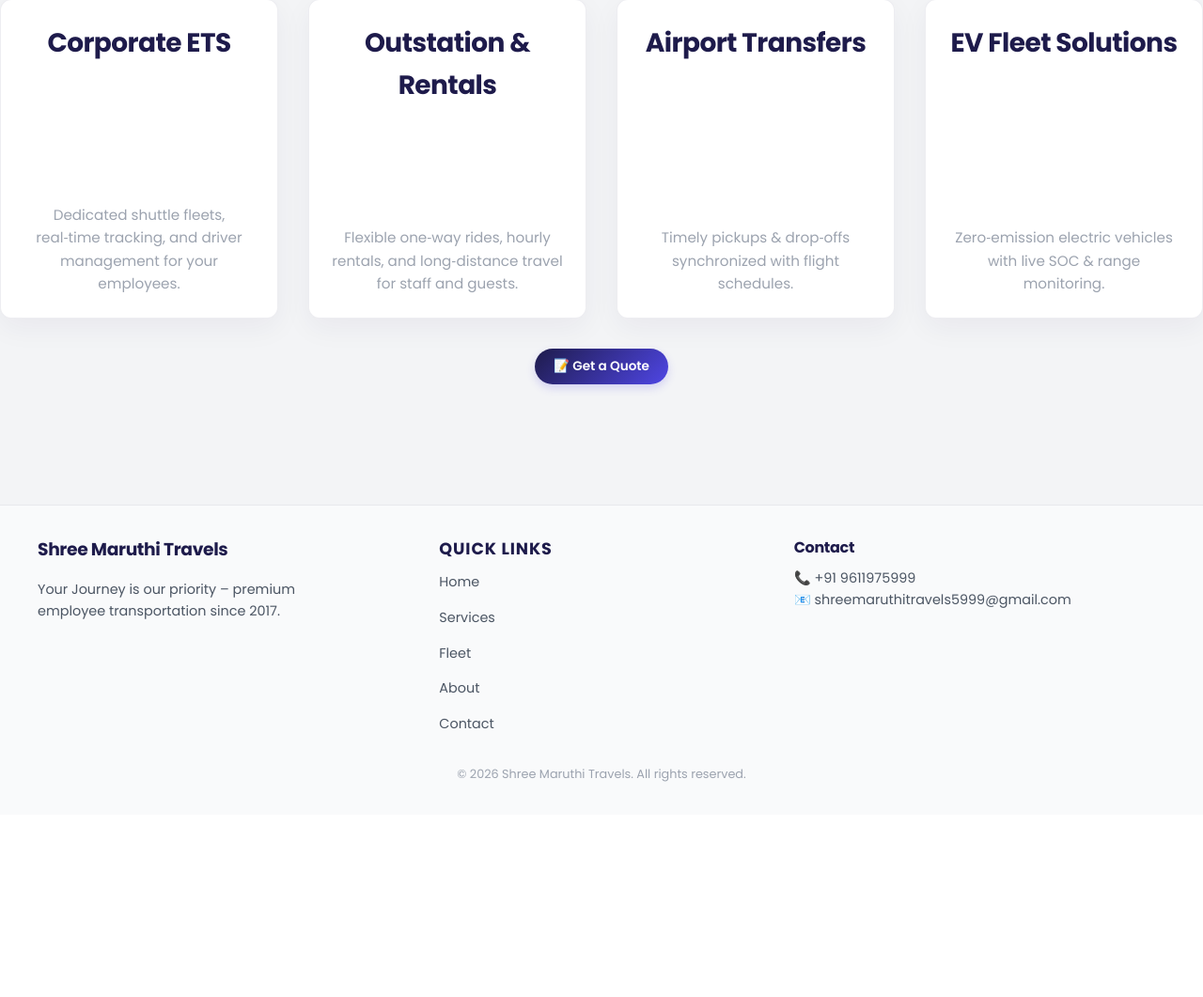
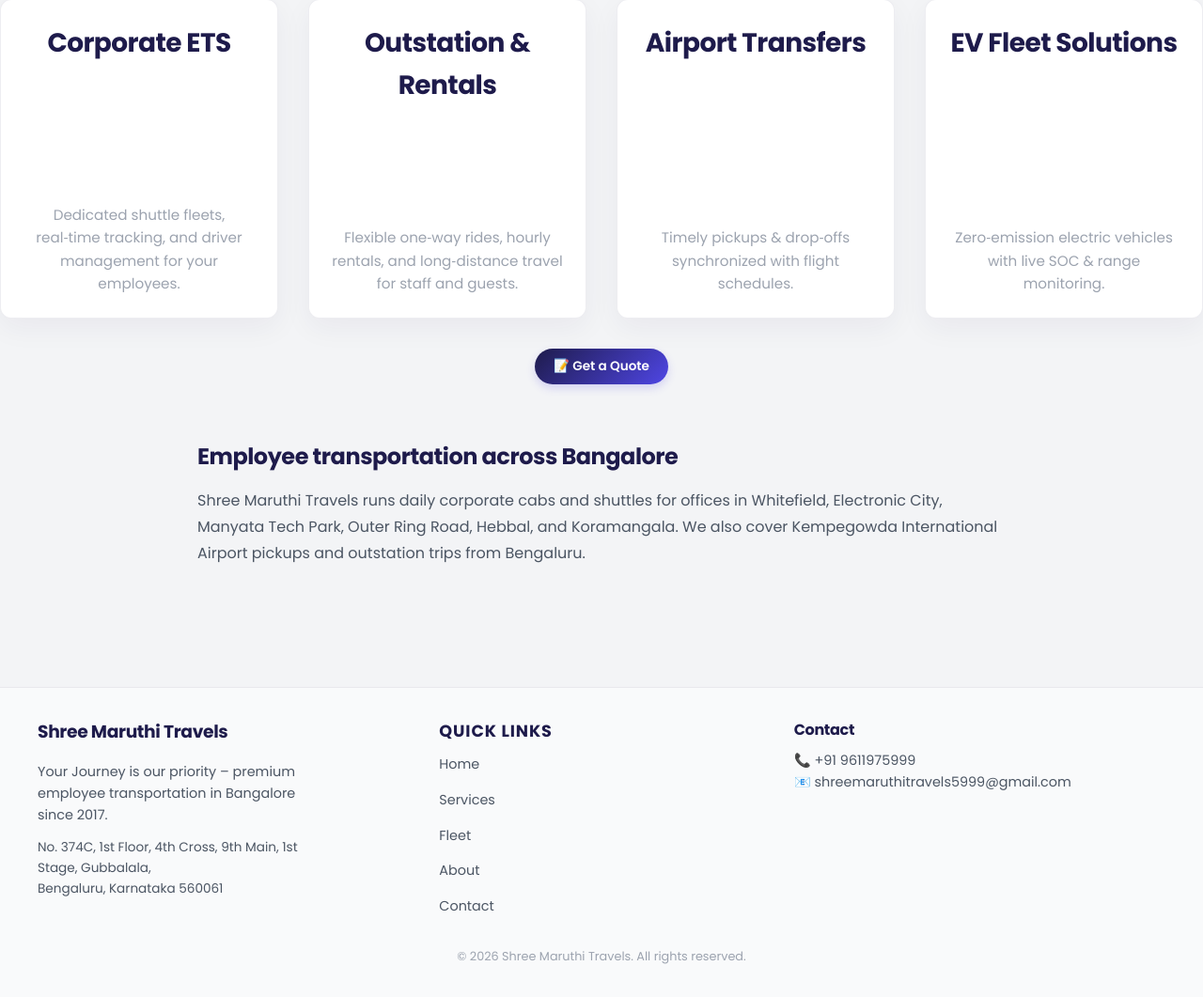
Before and after one commit to abhishekgowdasmt-ai/smt-invoice-generator, a Flask app: page /services in a window 1280 px wide. Shown: the part 329-1390 px from the top of the page at 94% size. Before the commit the page ends 1161 px from the top, so only its background shows below. Run offline with Flask 3, Linux system fonts and the light colour scheme.

Commit message:
Add local SEO tags, sitemap, and robots so Google can index the public site.

```diff
--- a/shree-maruthi-travels-main/shree-maruthi-travels-main/backend/app.py
+++ b/shree-maruthi-travels-main/shree-maruthi-travels-main/backend/app.py
@@ -44,7 +44,10 @@ app = Flask(
 )
 @app.context_processor
 def inject_now():
-    return {'now': datetime.utcnow}
+    return {
+        'now': datetime.utcnow,
+        'site_url': os.environ.get('PUBLIC_SITE_URL') or 'https://www.shreemaruthitravels.com',
+    }
 
 
 # Admin passcode for local authorization
@@ -457,6 +460,36 @@ def contact():
     return render_template('contact.html')
 
 
+@app.route('/robots.txt')
+def robots_txt():
+    body = (
+        'User-agent: *\n'
+        'Allow: /\n'
+        'Disallow: /admin\n'
+        'Disallow: /api/\n'
+        '\n'
+        'Sitemap: https://www.shreemaruthitravels.com/sitemap.xml\n'
+    )
+    return Response(body, mimetype='text/plain')
+
+
+@app.route('/sitemap.xml')
+def sitemap_xml():
+    base = os.environ.get('PUBLIC_SITE_URL') or 'https://www.shreemaruthitravels.com'
+    pages = ['/', '/services', '/fleet', '/about', '/contact']
+    urls = ''.join(
+        f'<url><loc>{base}{path}</loc><changefreq>weekly</changefreq></url>'
+        for path in pages
+    )
+    xml = (
+        '<?xml version="1.0" encoding="UTF-8"?>'
+        '<urlset xmlns="http://www.sitemaps.org/schemas/sitemap/0.9">'
+        f'{urls}'
+        '</urlset>'
+    )
+    return Response(xml, mimetype='application/xml')
+
+
 @app.route('/api/places-autocomplete', methods=['GET'])
 def places_autocomplete():
     import urllib.request
--- a/shree-maruthi-travels-main/shree-maruthi-travels-main/frontend/templates/about.html
+++ b/shree-maruthi-travels-main/shree-maruthi-travels-main/frontend/templates/about.html
@@ -3,7 +3,10 @@
 <head>
     <meta charset="UTF-8">
     <meta name="viewport" content="width=device-width, initial-scale=1.0">
-    <title>About | Shree Maruthi Travels</title>
+    {% set seo_title = 'About Shree Maruthi Travels | ETS Operator in Bangalore since 2017' %}
+    {% set seo_description = 'Shree Maruthi Travels is a Bangalore employee transportation operator founded in 2017. GPS-tracked fleet, verified drivers, and corporate ETS for MNCs.' %}
+    {% set seo_path = '/about' %}
+    {% include 'seo.html' %}
     <link rel="stylesheet" href="{{ url_for('static', filename='css/styles.css') }}">
 </head>
 <body>
--- a/shree-maruthi-travels-main/shree-maruthi-travels-main/frontend/templates/admin.html
+++ b/shree-maruthi-travels-main/shree-maruthi-travels-main/frontend/templates/admin.html
@@ -4,6 +4,7 @@
     <meta charset="UTF-8">
     <meta name="viewport" content="width=device-width, initial-scale=1.0">
     <title>SMT Supervisor Portal | Shree Maruthi Travels</title>
+    <meta name="robots" content="noindex,nofollow">
     <link rel="stylesheet" href="{{ url_for('static', filename='css/styles.css') }}">
 </head>
 <body style="background-color: var(--bg-main);">
--- a/shree-maruthi-travels-main/shree-maruthi-travels-main/frontend/templates/admin_trips.html
+++ b/shree-maruthi-travels-main/shree-maruthi-travels-main/frontend/templates/admin_trips.html
@@ -4,6 +4,7 @@
     <meta charset="UTF-8">
     <meta name="viewport" content="width=device-width, initial-scale=1.0">
     <title>Trip Sheet Generator | SMT Portal</title>
+    <meta name="robots" content="noindex,nofollow">
     <link rel="stylesheet" href="{{ url_for('static', filename='css/styles.css') }}">
 </head>
 <body style="background-color: var(--bg-main); min-height: 100vh;">
--- a/shree-maruthi-travels-main/shree-maruthi-travels-main/frontend/templates/contact.html
+++ b/shree-maruthi-travels-main/shree-maruthi-travels-main/frontend/templates/contact.html
@@ -3,8 +3,10 @@
 <head>
     <meta charset="UTF-8" />
     <meta name="viewport" content="width=device-width, initial-scale=1.0" />
-    <title>Contact Us | Shree Maruthi Travels</title>
-    <meta name="description" content="Get in touch with Shree Maruthi Travels for corporate ETS, outstation bookings, and airport taxi services in Bangalore.">
+    {% set seo_title = 'Contact Shree Maruthi Travels | Gubbalala, Bangalore 560061' %}
+    {% set seo_description = 'Call +91 9611975999 or visit Shree Maruthi Travels in Gubbalala, Bangalore for corporate ETS quotes, airport cabs, and outstation bookings.' %}
+    {% set seo_path = '/contact' %}
+    {% include 'seo.html' %}
     <link rel="stylesheet" href="{{ url_for('static', filename='css/styles.css') }}" />
 </head>
 <body>
--- a/shree-maruthi-travels-main/shree-maruthi-travels-main/frontend/templates/dispatch_offline.html
+++ b/shree-maruthi-travels-main/shree-maruthi-travels-main/frontend/templates/dispatch_offline.html
@@ -4,6 +4,7 @@
     <meta charset="UTF-8">
     <meta name="viewport" content="width=device-width, initial-scale=1.0">
     <title>RAC Dispatch | SMT Portal</title>
+    <meta name="robots" content="noindex,nofollow">
     <link rel="stylesheet" href="{{ url_for('static', filename='css/styles.css') }}">
 </head>
 <body style="background-color: var(--bg-main); min-height: 100vh;">
--- a/shree-maruthi-travels-main/shree-maruthi-travels-main/frontend/templates/fleet.html
+++ b/shree-maruthi-travels-main/shree-maruthi-travels-main/frontend/templates/fleet.html
@@ -3,8 +3,10 @@
 <head>
     <meta charset="UTF-8" />
     <meta name="viewport" content="width=device-width, initial-scale=1.0" />
-    <title>Our Fleet - Shree Maruthi Travels</title>
-    <meta name="description" content="Explore the corporate fleet options offered by Shree Maruthi Travels, including electric and premium vehicles.">
+    {% set seo_title = 'Corporate Cab Fleet in Bangalore | Sedan, SUV & EV | SMT' %}
+    {% set seo_description = 'See Shree Maruthi Travels fleet options in Bangalore: sedan, SUV, tempo traveller, and electric vehicles for employee commute and corporate hire.' %}
+    {% set seo_path = '/fleet' %}
+    {% include 'seo.html' %}
     <link rel="stylesheet" href="{{ url_for('static', filename='css/styles.css') }}" />
 </head>
 <body>
--- a/shree-maruthi-travels-main/shree-maruthi-travels-main/frontend/templates/footer.html
+++ b/shree-maruthi-travels-main/shree-maruthi-travels-main/frontend/templates/footer.html
@@ -3,7 +3,11 @@
   <div class="footer-container" style="max-width: 1200px; margin: 0 auto; display: flex; flex-wrap: wrap; justify-content: space-between; gap: 2rem;">
     <div class="footer-brand" style="flex: 1 1 250px;">
       <h3 style="color: var(--primary); margin-bottom: 0.5rem;">Shree Maruthi Travels</h3>
-      <p style="font-size: 0.9rem; color: var(--text-secondary);">Your Journey is our priority – premium employee transportation since 2017.</p>
+      <p style="font-size: 0.9rem; color: var(--text-secondary);">Your Journey is our priority – premium employee transportation in Bangalore since 2017.</p>
+      <p style="font-size: 0.85rem; color: var(--text-secondary); margin-top: 0.75rem;">
+        No. 374C, 1st Floor, 4th Cross, 9th Main, 1st Stage, Gubbalala,<br/>
+        Bengaluru, Karnataka 560061
+      </p>
     </div>
     <div class="footer-links" style="flex: 1 1 200px;">
       <h4 style="margin-bottom: 0.5rem; color: var(--primary);">Quick Links</h4>
--- a/shree-maruthi-travels-main/shree-maruthi-travels-main/frontend/templates/header.html
+++ b/shree-maruthi-travels-main/shree-maruthi-travels-main/frontend/templates/header.html
@@ -14,7 +14,7 @@
         <li><a href="/about" class="nav-link-page">About Us</a></li>
         <li><a href="/#ev-sustainability" class="nav-link-page">EV Mobility</a></li>
         <li><a href="/contact" class="nav-link-page">Contact</a></li>
-        <li><a href="/admin" class="admin-login-btn" title="Admin Portal Login">🔒 Admin</a></li>
+        <li><a href="/admin" class="admin-login-btn" rel="nofollow" title="Admin Portal Login">🔒 Admin</a></li>
       </ul>
     </nav>
   </div>
--- /dev/null
+++ b/shree-maruthi-travels-main/shree-maruthi-travels-main/frontend/templates/seo.html
@@ -0,0 +1,52 @@
+{% set site_url = site_url|default('https://www.shreemaruthitravels.com') %}
+{% set seo_title = seo_title|default('Shree Maruthi Travels | Employee Transportation Bangalore') %}
+{% set seo_description = seo_description|default('Shree Maruthi Travels (SMT) provides corporate employee transportation, airport cabs, outstation rentals, and EV fleet services in Bangalore since 2017.') %}
+{% set seo_path = seo_path|default('/') %}
+<title>{{ seo_title }}</title>
+<meta name="description" content="{{ seo_description }}">
+<meta name="robots" content="index,follow,max-image-preview:large">
+<link rel="canonical" href="{{ site_url }}{{ seo_path }}">
+<meta property="og:type" content="website">
+<meta property="og:locale" content="en_IN">
+<meta property="og:site_name" content="Shree Maruthi Travels">
+<meta property="og:title" content="{{ seo_title }}">
+<meta property="og:description" content="{{ seo_description }}">
+<meta property="og:url" content="{{ site_url }}{{ seo_path }}">
+<meta property="og:image" content="{{ site_url }}{{ url_for('static', filename='images/logo.png') }}">
+<meta name="twitter:card" content="summary">
+<meta name="twitter:title" content="{{ seo_title }}">
+<meta name="twitter:description" content="{{ seo_description }}">
+<script type="application/ld+json">
+{
+  "@context": "https://schema.org",
+  "@type": "TaxiService",
+  "name": "Shree Maruthi Travels",
+  "alternateName": ["SMT", "Shree Maruthi Travels Bangalore"],
+  "url": "{{ site_url }}/",
+  "logo": "{{ site_url }}{{ url_for('static', filename='images/logo.png') }}",
+  "image": "{{ site_url }}{{ url_for('static', filename='images/logo.png') }}",
+  "telephone": "+919611975999",
+  "email": "shreemaruthitravels5999@gmail.com",
+  "priceRange": "₹₹",
+  "foundingDate": "2017",
+  "areaServed": {
+    "@type": "City",
+    "name": "Bengaluru"
+  },
+  "address": {
+    "@type": "PostalAddress",
+    "streetAddress": "No. 374C, 1st Floor, 4th Cross, 9th Main, 1st Stage, Gubbalala, Near Pride Apartment, Jayanagar Housing Society Layout",
+    "addressLocality": "Bengaluru",
+    "addressRegion": "Karnataka",
+    "postalCode": "560061",
+    "addressCountry": "IN"
+  },
+  "openingHoursSpecification": {
+    "@type": "OpeningHoursSpecification",
+    "dayOfWeek": ["Monday","Tuesday","Wednesday","Thursday","Friday","Saturday","Sunday"],
+    "opens": "00:00",
+    "closes": "23:59"
+  },
+  "sameAs": []
+}
+</script>
--- a/shree-maruthi-travels-main/shree-maruthi-travels-main/frontend/templates/services.html
+++ b/shree-maruthi-travels-main/shree-maruthi-travels-main/frontend/templates/services.html
@@ -3,7 +3,10 @@
 <head>
     <meta charset="UTF-8" />
     <meta name="viewport" content="width=device-width, initial-scale=1.0" />
-    <title>SMT Services | Shree Maruthi Travels</title>
+    {% set seo_title = 'Corporate ETS, Airport Cab & Outstation Taxi Bangalore | SMT' %}
+    {% set seo_description = 'Employee transportation, airport transfers, outstation cabs, and EV fleet hire in Bangalore from Shree Maruthi Travels. Dedicated corporate routes and 24x7 dispatch.' %}
+    {% set seo_path = '/services' %}
+    {% include 'seo.html' %}
     <link rel="stylesheet" href="{{ url_for('static', filename='css/styles.css') }}" />
 </head>
 <body>
@@ -34,6 +37,13 @@
             </div>
             <a href="/contact" class="jmr-book-btn" style="margin-top: 2rem; display: inline-block;">📝 Get a Quote</a>
         </section>
+        <section style="text-align: left; max-width: 860px; margin: 3.5rem auto 0; color: var(--text-secondary); line-height: 1.75;">
+            <h2 style="color: var(--primary); font-size: 1.5rem; margin-bottom: 0.75rem;">Employee transportation across Bangalore</h2>
+            <p>
+                Shree Maruthi Travels runs daily corporate cabs and shuttles for offices in Whitefield, Electronic City, Manyata Tech Park, Outer Ring Road, Hebbal, and Koramangala. We also cover Kempegowda International Airport pickups and outstation trips from Bengaluru.
+            </p>
+        </section>
+        </section>
     </main>
     {% include 'footer.html' %}
     <script src="{{ url_for('static', filename='js/main.js') }}"></script>
```
Also changed, not shown: shree-maruthi-travels-main/shree-maruthi-travels-main/frontend/templates/index.html (+5 -4 lines), 1 other file.
